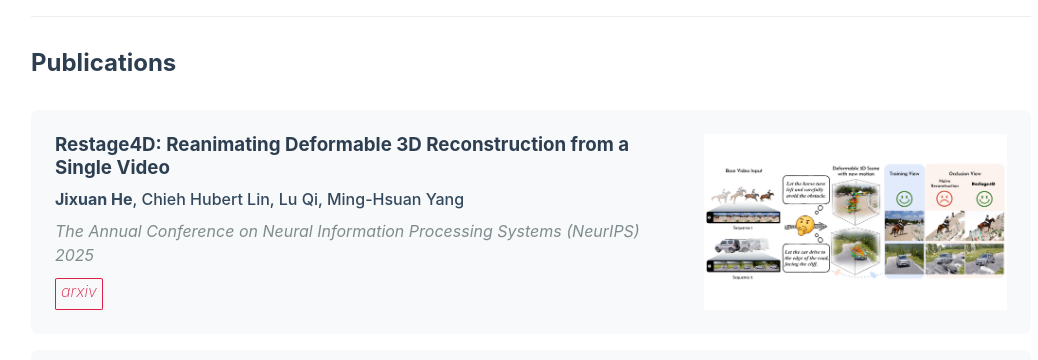
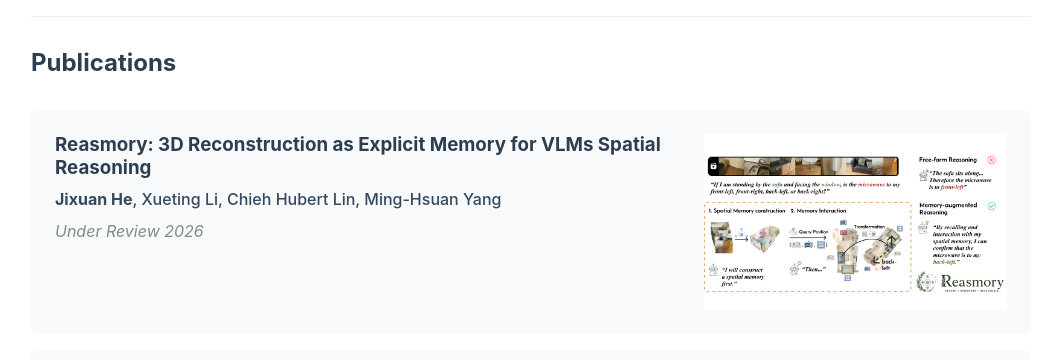
Before and after one commit to KaKituken/home, a Vue app: page /#/ in a window 1280 px wide. Shown: the part 925-1285 px from the top of the page, without its empty margins (109-1147 px from the left). Built offline with nearby package versions, Linux system fonts and the light colour scheme.

Commit message:
add paper: Reasmory

```diff
--- a/src/components/Publications.vue
+++ b/src/components/Publications.vue
@@ -8,6 +8,18 @@ function openImage(url) {
 }
 
 const publications = [
+  {
+    title: "Reasmory: 3D Reconstruction as Explicit Memory for VLMs Spatial Reasoning",
+    authors: "<strong>Jixuan He</strong>, Xueting Li, Chieh Hubert Lin, Ming-Hsuan Yang",
+    journal: "Under Review",
+    year: 2026,
+    preview: `${import.meta.env.BASE_URL}assets/he2026reasmory.png`,
+    arxiv: null,
+    code: null,
+    project: null,
+    demo: null,
+    poster: null
+  },
   {
     title: "Restage4D: Reanimating Deformable 3D Reconstruction from a Single Video",
     authors: "<strong>Jixuan He</strong>, Chieh Hubert Lin, Lu Qi, Ming-Hsuan Yang",
```
Also changed, not shown: public/assets/he2026reasmory.png (added), public/assets/he2026reasmory_no_logo.png (added).
